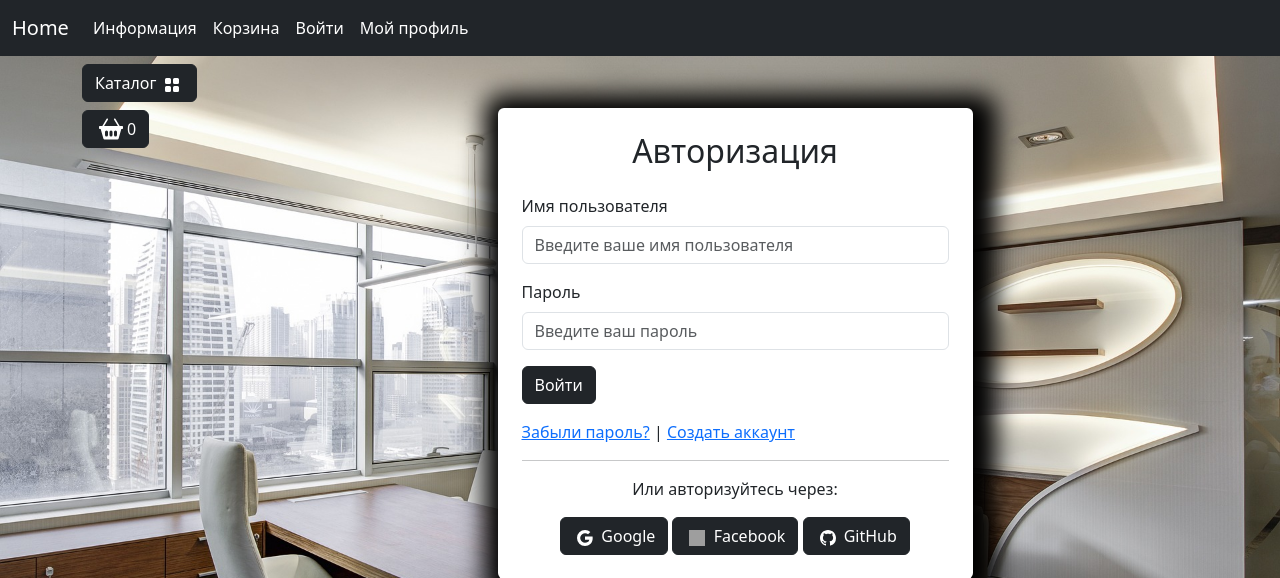
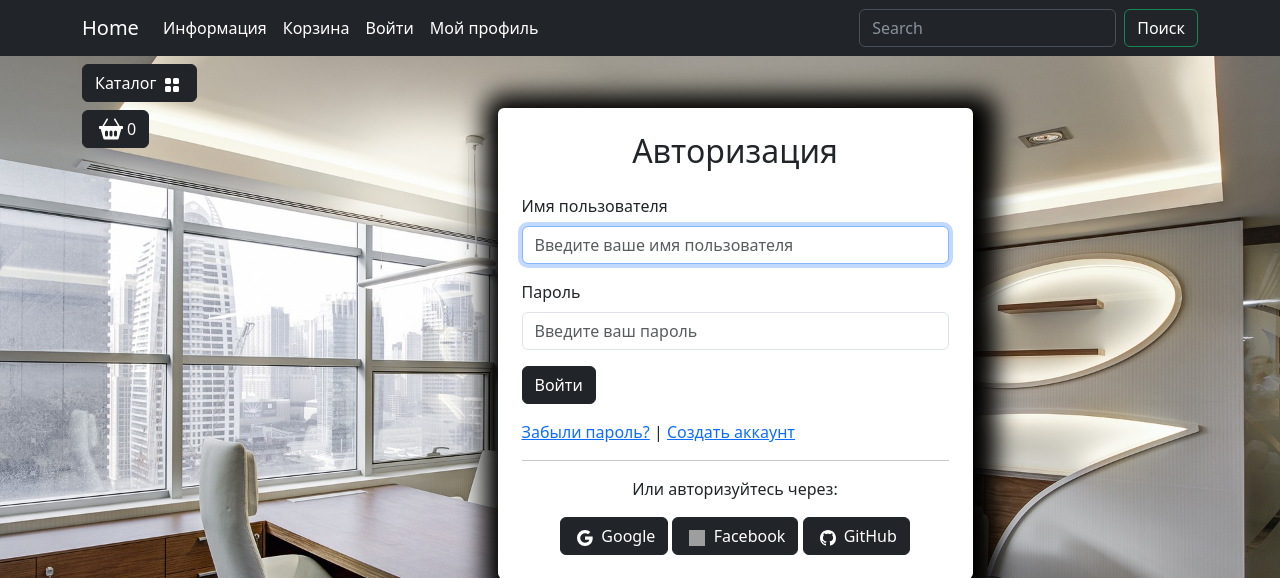
Before and after one commit to marentsov/FurnitureShop, a Django app: page /user/login/ in a window 1280 px wide. Shown: the top 578 px of the page. Run offline with Django 5.2, Linux system fonts and the light colour scheme; data comes from the database, SQL or seed files in the repository; parts of the project's set-up code (start-up, migrations or seed data) failed here and were passed over; some libraries are stand-ins or nearby versions; grey boxes are pictures that could not be loaded.

Commit message:
add login form

```diff
--- a/app/goods/templates/goods/catalog.html
+++ b/app/goods/templates/goods/catalog.html
@@ -55,7 +55,7 @@
          <h2 class="mt-4">По запросу ничего не найдено</h2>
      {% endif %}
      {% endif %}
-{% for product in goods %}
+                       {% for product in goods %}
 
                         <!-- Карта товара -->
                         <div class="col-lg-4 col-md-6 p-4">
@@ -71,7 +71,7 @@
                                             {% autoescape off %}
                                                 {% if product.headline %}
                                                 {{ product.headline }}
-                                                {% else %}}
+                                                {% else %}
                                                 {{ product.name }}
                                                 {% endif %}
                                             {% endautoescape %}
@@ -81,7 +81,7 @@
                                         {% autoescape off %}
                                                 {% if product.bodyline %}
                                                 {{ product.bodyline|truncatechars:100 }}
-                                                {% else %}}
+                                                {% else %}
                                                 {{ product.description|truncatechars:50 }}
                                                 {% endif %}
                                             {% endautoescape %}
--- a/app/goods/utils.py
+++ b/app/goods/utils.py
@@ -7,7 +7,7 @@ def q_search(query):
     if query.isdigit() and len(query) <= 5:
         return Products.objects.filter(id=int(query))
 
-    vector = SearchVector("name", "description")
+    vector = SearchVector("name", "description", config="russian")
     query = SearchQuery(query)
 
     result = (
--- a/app/templates/base.html
+++ b/app/templates/base.html
@@ -64,7 +64,7 @@
                                 <li>
                                     <hr class="dropdown-divider">
                                 </li>
-                                <li><a class="dropdown-item  text-white" href="{% url "users:logout" %}>Выйти</a></li>
+                                <li><a class="dropdown-item  text-white" href="{% url "users:logout" %}">Выйти</a></li>
                             </ul>
                         </li>
                     </ul>
@@ -178,6 +178,7 @@
                 </div>
                 <div class="col-lg-10">
                     <!-- Контент на странице -->
+                    {% include "includes/notifications.html" %}
                     {% block content %}
                     {% endblock %}
                 </div>
--- /dev/null
+++ b/app/templates/includes/notifications.html
@@ -0,0 +1,13 @@
+{% load static %}
+{% if form.non_field_errors %}
+<div class="container mt-4">
+    <div class="row justify-content-center">
+        <div class="col-md-6">
+            <div class="alert alert-danger alert-dismissible fade show custom-shadow" role="alert">
+                {{ form.non_field_errors }}
+                <button type="button" class="btn-close" data-bs-dismiss="alert" aria-label="Close"></button>
+            </div>
+        </div>
+    </div>
+</div>
+{% endif %}
--- /dev/null
+++ b/app/users/forms.py
@@ -0,0 +1,18 @@
+from django import forms
+from django.contrib.auth.forms import AuthenticationForm
+
+from users.models import User
+
+
+class UserLoginForm(AuthenticationForm):
+    username = forms.CharField(
+        widget=forms.TextInput(attrs={"autofocus": True,
+                                      'class': "form-control",
+                                      'placeholder': "Введите ваше имя пользователя"}))
+    password = forms.CharField(
+        widget=forms.PasswordInput(attrs={"autocomplete": "current-password",
+                                          'class': "form-control",
+                                          'placeholder': "Введите ваш пароль"}))
+    class Meta:
+        model = User
+        fields = ['username', 'password']
--- a/app/users/templates/users/login.html
+++ b/app/users/templates/users/login.html
@@ -7,15 +7,26 @@
                             <div class="row justify-content-center">
                                 <div class="col-md-6 bg-white p-4 mb-4 mx-3 rounded custom-shadow">
                                     <h2 class="text-center mb-4">Авторизация</h2>
-                                    <form>
-                                        <div class="mb-3">
-                                            <label for="username" class="form-label">Имя пользователя</label>
-                                            <input type="text" class="form-control" id="username" placeholder="Введите ваше имя пользователя" required>
+                                    <form action="{% url "user:login" %}" method="post">
+                                    {% csrf_token %}
+
+                                    <div class="mb-3">
+                                            <label for="{{ form.username.id_for_label }}" class="form-label">Имя пользователя</label>
+                                            {{ form.username }}
                                         </div>
                                         <div class="mb-3">
-                                            <label for="password" class="form-label">Пароль</label>
-                                            <input type="password" class="form-control" id="password" placeholder="Введите ваш пароль" required>
+                                            <label for="{{ form.password.id_for_label }}" class="form-label">Пароль</label>
+                                            {{ form.password }}
                                         </div>
+
+<!--                                        <div class="mb-3">-->
+<!--                                            <label for="username" class="form-label">Имя пользователя</label>-->
+<!--                                            <input type="text" class="form-control" id="username" placeholder="Введите ваше имя пользователя" required>-->
+<!--                                        </div>-->
+<!--                                        <div class="mb-3">-->
+<!--                                            <label for="password" class="form-label">Пароль</label>-->
+<!--                                            <input type="password" class="form-control" id="password" placeholder="Введите ваш пароль" required>-->
+<!--                                        </div>-->
                                         <button type="submit" class="btn btn-dark btn-block">Войти</button>
                                     </form>
                                     <div class="mt-3">
--- a/app/users/views.py
+++ b/app/users/views.py
@@ -1,9 +1,26 @@
-from django.shortcuts import render
+from django.http import HttpResponseRedirect
+from django.shortcuts import render, reverse
+from django.contrib import auth
+
+from users.forms import UserLoginForm
 
 
 def login(request):
+    if request.method == 'POST':
+        form = UserLoginForm(data=request.POST)
+        if form.is_valid():
+            username = request.POST['username']
+            password = request.POST['password']
+            user = auth.authenticate(username=username, password=password)
+            if user:
+                auth.login(request, user)
+                return HttpResponseRedirect(reverse('main:index'))
+    else:
+        form = UserLoginForm()
+
     context = {
-        'title': 'Home - Авторизация'
+        'title': 'Home - Авторизация',
+        'form': form
     }
     return render(
         request,
```
